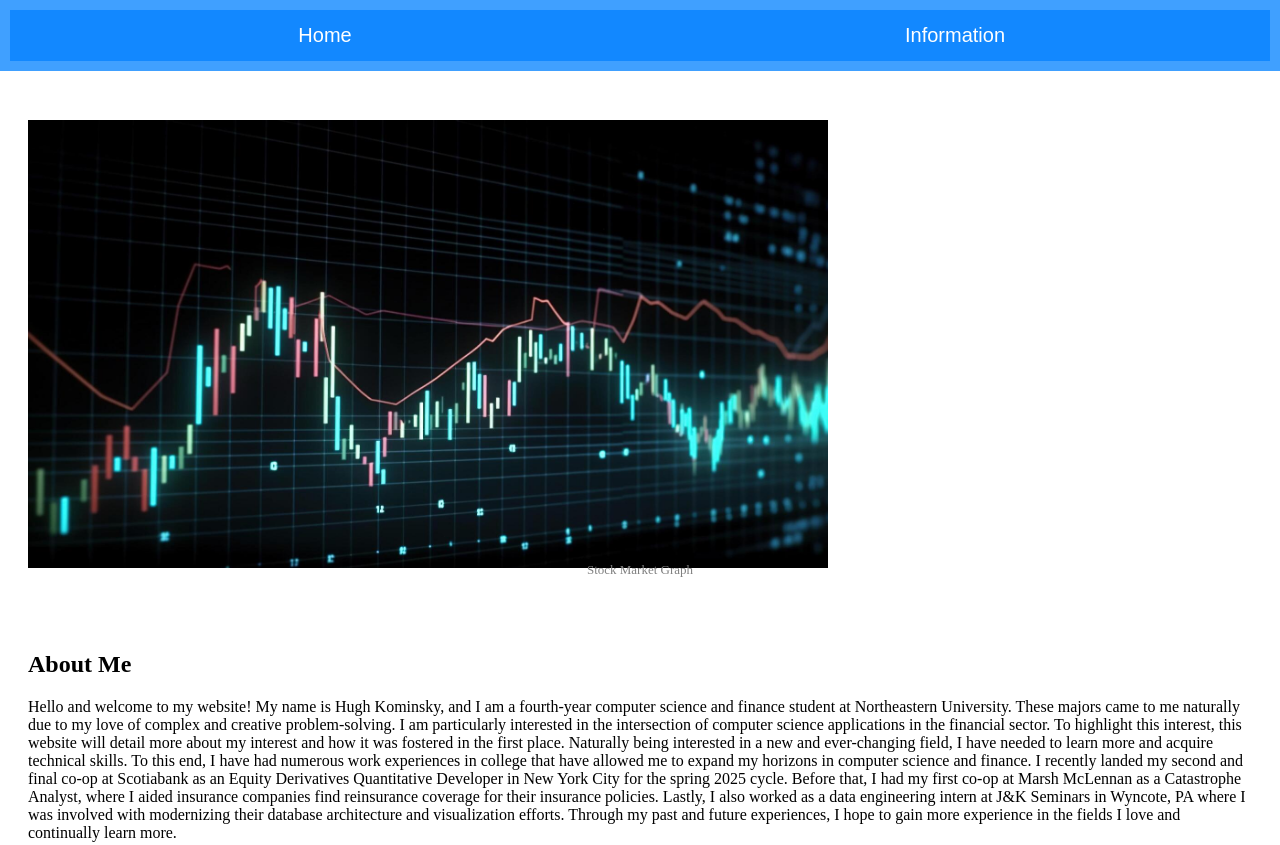
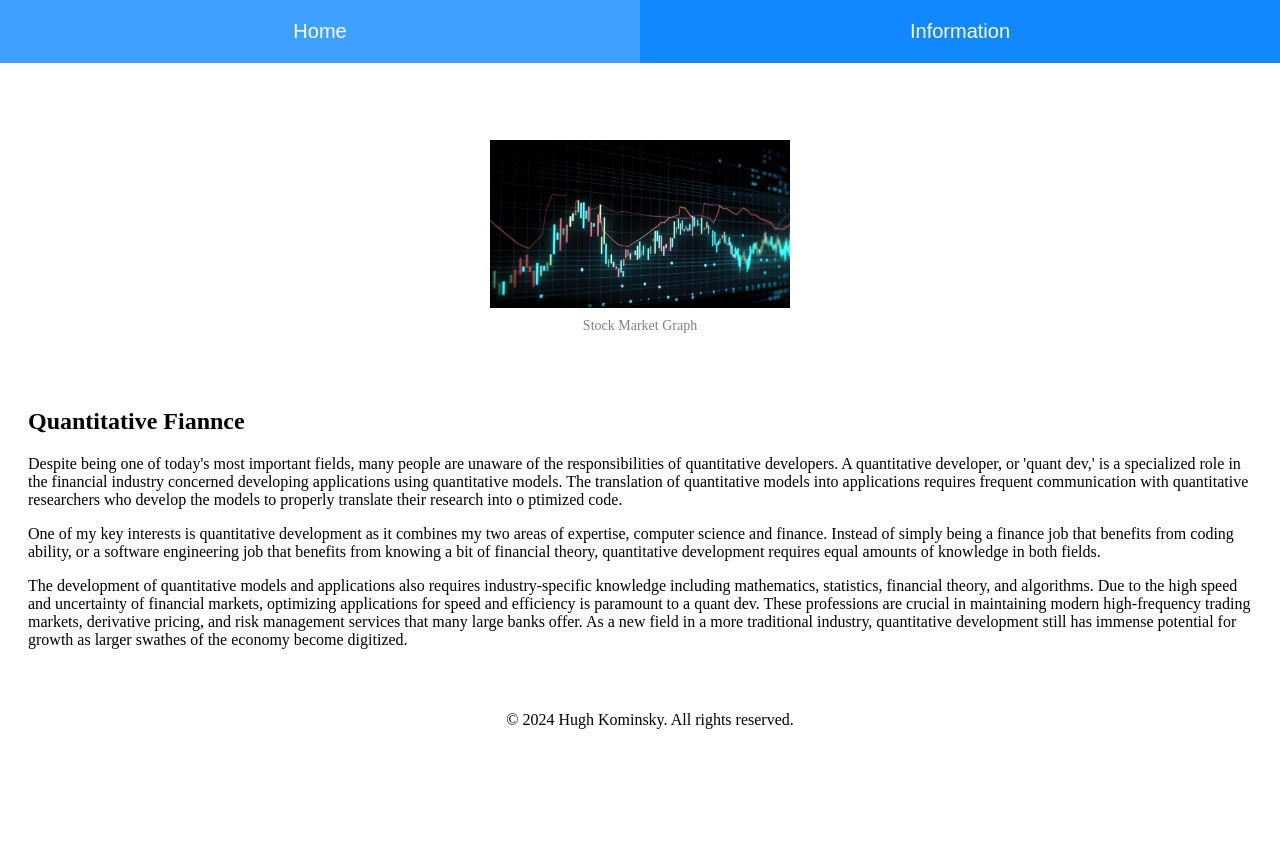
Before and after one commit to hkominsky/hkominsky.github.io, a plain HTML site: page index.html in a window 1280 px wide. Shown: the top 845 px of the page. After the commit the page ends 800 px from the top, so only its background shows below. Drawn offline with Linux system fonts and the light colour scheme.

Commit message:
links and paragraphs

```diff
--- a/index.css
+++ b/index.css
@@ -3,7 +3,7 @@ header {
     display: flex;
     justify-content: space-between;
     background-color: #1288ff;
-    padding: 10px;
+    padding: 0; /* Remove padding to avoid gaps */
     width: 100%;
     box-sizing: border-box;
     position: fixed;
@@ -21,27 +21,31 @@ header {
     outline: none;
     cursor: pointer;
     font-size: 20px;
-    padding: 14px;
-    flex: 1; /* Make buttons fill space evenly */
+    padding: 20px;
+    flex: 1; /* Make buttons evenly stretch across header */
     text-align: center;
+    transition: background-color 0.3s ease; /* Smooth transition on hover */
 }
 
-/* When hovering over the tablink, change the background of the entire header */
-header:hover {
+/* When hovering over the button, change its own background color */
+.tablink:hover {
     background-color: #40a0ff;
 }
 
-/* Also ensure individual buttons keep their own hover state */
-.tablink:hover {
-    background-color: transparent;
+/* Style the image, reduce its size, and center it */
+.picture {
+    display: block;
+    max-width: 300px; /* Image size reduced */
+    width: 100%;
+    margin: 20px auto; /* Center the image */
 }
 
 /* Style the description below the image */
 .picturedesc {
     text-align: center;
-    font-size: 13px;
+    font-size: 14px; /* Smaller text */
     color: grey;
-    margin-top: -10px;
+    margin-top: -10px; /* Bring it closer to the image */
 }
 
 /* About Me section styling */
--- a/index.html
+++ b/index.html
@@ -14,21 +14,27 @@
 
     <main>
         <section>
-            <img class="picture" src="client/public/stock.jpeg" alt="stock" width="800">
+            <img class="picture" src="client/public/stock.jpeg" alt="stock" width="1000">
             <p class="picturedesc">Stock Market Graph</p>
         </section>
 
         <section>
-            <h1>About Me</h1>
-            <p>Hello and welcome to my website! My name is Hugh Kominsky, and I am a fourth-year computer science and finance student at Northeastern University.
-                These majors came to me naturally due to my love of complex and creative problem-solving. I am particularly interested in the intersection of
-                computer science applications in the financial sector. To highlight this interest, this website will detail more about my interest and how it was
-                fostered in the first place. Naturally being interested in a new and ever-changing field, I have needed to learn more and acquire technical skills.
-                To this end, I have had numerous work experiences in college that have allowed me to expand my horizons in computer science and finance. I recently
-                landed my second and final co-op at Scotiabank as an Equity Derivatives Quantitative Developer in New York City for the spring 2025 cycle. Before that,
-                I had my first co-op at Marsh McLennan as a Catastrophe Analyst, where I aided insurance companies find reinsurance coverage for their insurance policies.
-                Lastly, I also worked as a data engineering intern at J&K Seminars in Wyncote, PA where I was involved with modernizing their database architecture and
-                visualization efforts. Through my past and future experiences, I hope to gain more experience in the fields I love and continually learn more.</p>
+            <h1>Quantitative Fiannce</h1>
+            <p>Despite being one of today's most important fields, many people are unaware of the responsibilities of quantitative
+                developers. A quantitative developer, or 'quant dev,' is a specialized role in the financial industry concerned
+                 developing applications using quantitative models. The translation of quantitative models into applications requires
+                 frequent communication with quantitative researchers who develop the models to properly translate their research into o
+                 ptimized code. </p>
+            <p>One of my key interests is quantitative development as it combines my two areas of expertise, computer science and
+                finance. Instead of simply being a finance job that benefits from coding ability, or a software engineering job that
+                benefits from knowing a bit of financial theory, quantitative development requires equal amounts of knowledge in both
+                fields.</p>
+            <p>The development of quantitative models and applications also requires industry-specific knowledge including mathematics,
+                statistics, financial theory, and algorithms. Due to the high speed and uncertainty of financial markets, optimizing
+                applications for speed and efficiency is paramount to a quant dev. These professions are crucial in maintaining modern
+                high-frequency trading markets, derivative pricing, and risk management services that many large banks offer. As a new
+                field in a more traditional industry, quantitative development still has immense potential for growth as larger swathes
+                 of the economy become digitized.</p>
         </section>
 
     <footer class="footer">
```
Also changed, not shown: template.html (+14 -3 lines).
